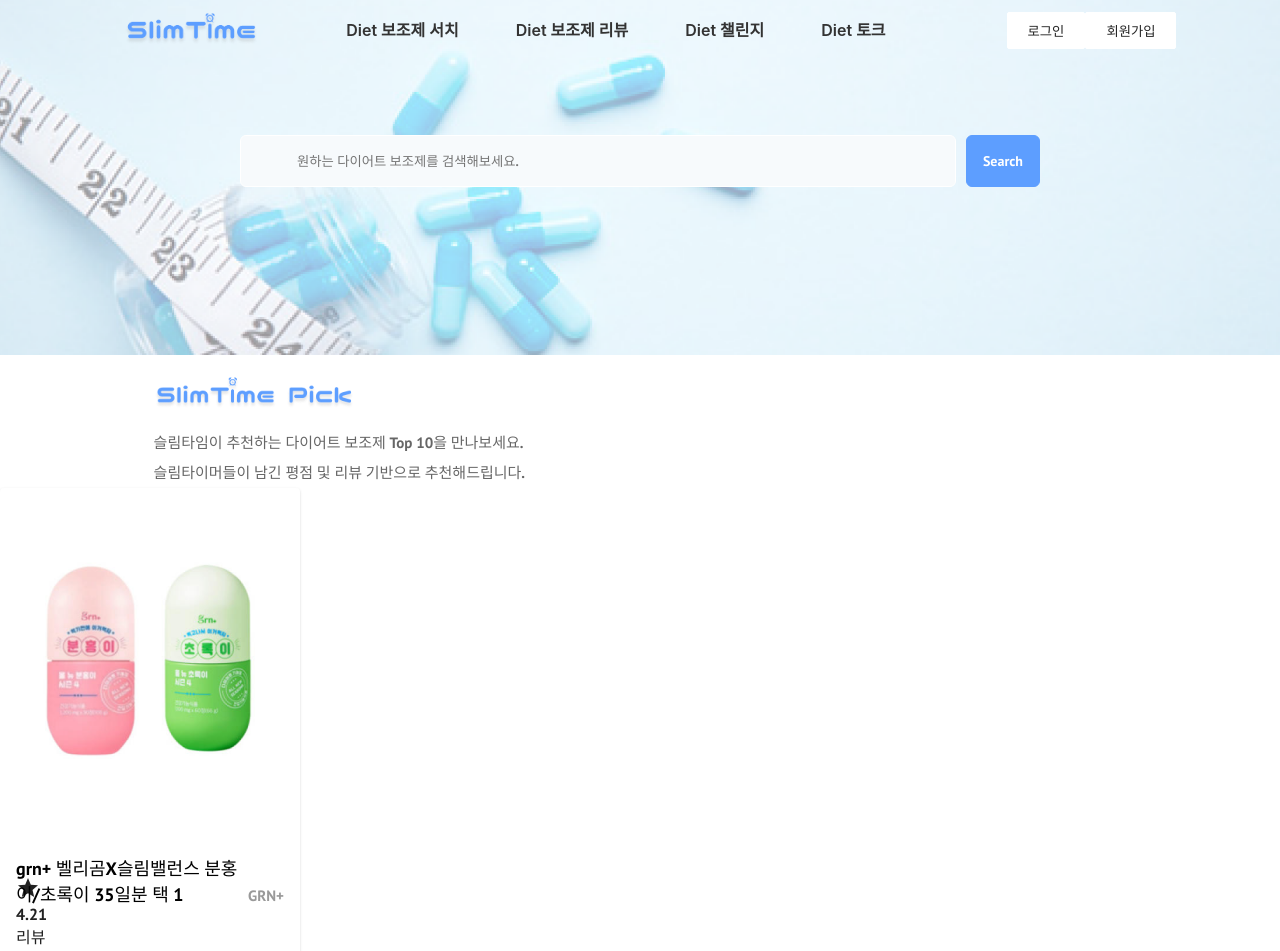
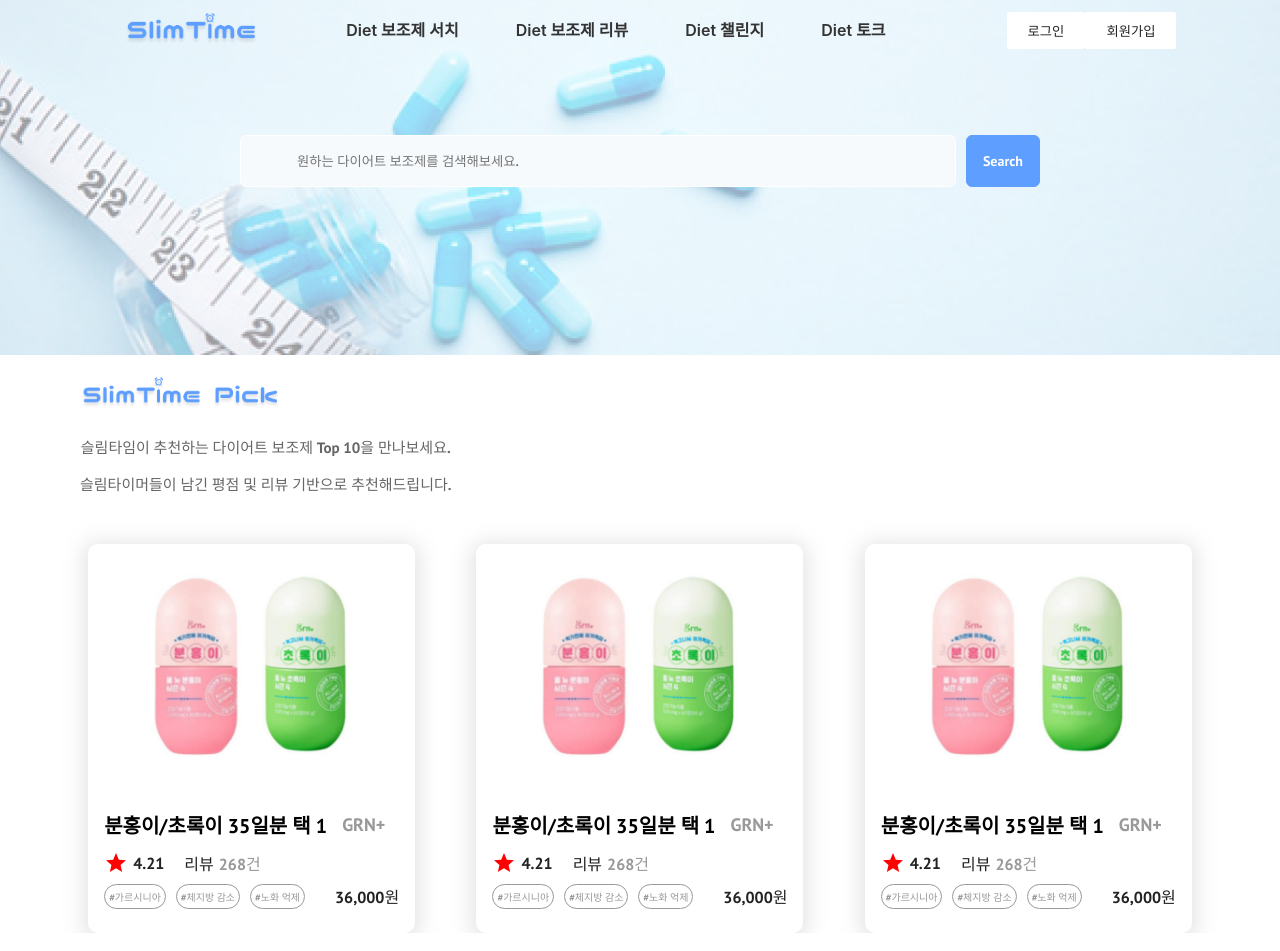
Before and after one commit to 2023-Mutsa-Project/1team-project, a React (Create React App) app in the folder slimtime/: page / in a window 1280 px wide. Shown: the top 951 px of the page. Built offline with nearby package versions, Linux system fonts and the light colour scheme.

Commit message:
cardcomponents

```diff
--- a/slimtime/src/Main.css
+++ b/slimtime/src/Main.css
@@ -58,11 +58,19 @@
     border-color: #2779bd ;
 }
 
+.pick-txt{
+    max-width: 1120px;
+    display: flex;
+    flex-direction: column;
+    align-items: flex-start;
+    text-align: center;
+    margin:0 auto/* 텍스트 가운데 정렬을 위해 추가 */
+  }
 
 .subtitleImg {
+    max-width: 1120px;
     width: 200px;
     height: auto;
-    margin-left: 12%;
     margin-top: 15px;
 }
 
@@ -72,7 +80,14 @@
     font-size: 15px;
     font-style: normal;
     font-weight: 400;
-    line-height: 200%;
-    margin-left:12%;
-    margin-top: 15px;
+    line-height: 250%;
+    margin-top: 20px;
 }
+
+.card-container {
+    max-width: 1120px;
+    margin: 0 auto;
+    justify-content: center;
+    align-items: center;
+    margin-top: 20px;
+  }
--- a/slimtime/src/Main.js
+++ b/slimtime/src/Main.js
@@ -41,12 +41,16 @@
             <Search />
         </div>
         <div className="pick-container">
+            <div className="pick-txt">
             <img src={subtitleImg} alt="Main Subtitle" className='subtitleImg'/>
             <div className="subtxt">
                 <p>슬림타임이 추천하는 다이어트 보조제 Top 10을 만나보세요. </p>
                 <p>슬림타이머들이 남긴 평점 및 리뷰 기반으로 추천해드립니다.</p>
             </div>
-            <div className="Cards">
+            </div>
+            <div className="card-container" style={{ display: 'flex', gap: '45px' }}>
+                <ReviewCard/>
+                <ReviewCard/>
                 <ReviewCard/>
             </div>
         </div>
--- a/slimtime/src/Search.js
+++ b/slimtime/src/Search.js
@@ -1,13 +1,54 @@
 "use client";
 import React from 'react';
 import Navbar from'./comp/Navbar';
+import ReviewCard from'./comp/Reviewcard';
+import './Main.css';
+import subtitleImg from './img/mainsubtitle.png'
+
 
 function Search() {
+    return (
+      <div className="container">
+        <div className="search-container">
+          <form>
+            <div className="search-section">
+                <input
+                    type="text"
+                    id="search"
+                    className="input"
+                    placeholder="원하는 다이어트 보조제를 검색해보세요."
+                    required
+                />
+
+              <button
+                type="submit"
+                className="button"
+              >
+                Search
+              </button>
+            </div>
+          </form>
+        </div>
+      </div>
+    );
+  }
+
+function Main() {
   return (
-      <div>
-        <Navbar />
-      </div>
+    <div>
+        <div className="main-container">
+            <Navbar />
+            <Search />
+        </div>
+        <div className="pick-container">
+            <img src={subtitleImg} alt="Main Subtitle" className='subtitleImg'/>
+            <div className="subtxt">
+                <p>슬림타임이 추천하는 다이어트 보조제 Top 10을 만나보세요. </p>
+                <p>슬림타이머들이 남긴 평점 및 리뷰 기반으로 추천해드립니다.</p>
+            </div>
+        </div>
+    </div>
   );
 }
 
-export default Search;
+export default Main;
--- a/slimtime/src/comp/Reviewcard.css
+++ b/slimtime/src/comp/Reviewcard.css
@@ -1,30 +1,76 @@
-.card-container{
-    border-radius: 10px;
-    background: #FFF;
-    box-shadow: 0px 5px 20px 3px rgba(153, 153, 153, 0.25);
-}
+.card-container {
+    max-width: 370px;
+  }
 
 .desc{
     display: flex;
     width: auto;
     height: 22px;
+
 }
 
 .productName{
     color: #000;
-    font-family: Roboto;
-    font-size: 18px;
-    font-style: normal;
-    font-weight: 500;
+    font-size: 20px;
+    font-weight: 700;
     line-height: normal;
 }
 
 .brandName{
     color: #999;
-    font-family: Inter;
-    font-size: 15px;
+    font-size: 18px;
     font-style: normal;
     font-weight: 500;
     line-height: normal;
-    margin-top: 32px;
+    margin-left: 15px;
+    margin-top: 3px;
 }
+
+.review{
+    display: flex;
+    width: auto;
+    margin-top: 20px;
+    height: 22px;
+
+}
+
+.rate {
+    display: flex;
+    align-items: center;
+    gap: 5px;
+  }
+
+.reviewcount {
+    display: flex;
+    align-items: center;
+    gap: 5px;
+    margin-left: 20px;
+  }
+
+ .detail{
+    display: flex;
+    gap:30px;
+ }
+
+  .hashtag-container{
+    display: flex;
+    gap: 10px;
+    margin-top: 10px;
+  }
+
+  .hashtag1 {
+    display: flex;
+    padding: 4px 4px;
+    justify-content: center;
+    align-items: center;
+    border-radius: 20px;
+    border: 1px solid #999;
+    display: inline-flex;
+    font-size: 10px;
+  }
+
+
+.price{
+    display: flex;
+    margin-top: 10px;
+}
--- a/slimtime/src/comp/Reviewcard.js
+++ b/slimtime/src/comp/Reviewcard.js
@@ -15,17 +15,17 @@
 export default function ReviewCard() {
 
   return (
-    <Card className="card-container" sx={{ maxWidth: 300 }}>
-      <CardMedia
-        component="img"
-        height="350"
-        image={ProductImg}
-        alt="Paella dish"
-      />
+    <Card className="card-container" style={{ boxShadow: '0px 3px 20px 5px rgba(153, 153, 153, 0.25)', borderRadius: '10px', overflow: 'hidden' }}>
+            <CardMedia
+                component="img"
+                height="250"
+                image={ProductImg}
+                alt="Paella dish"
+            />
       <CardContent>
         <div className="desc">
             <div className="productName">
-                <p>grn+ 벨리곰X슬림밸런스 분홍이/초록이 35일분 택 1</p>
+                <p>분홍이/초록이 35일분 택 1</p>
             </div>
             <div className="brandName">
                 <p>GRN+</p>
@@ -33,31 +33,31 @@
         </div>
             <div className="review">
                 <div className="rate">
-                    <StarIcon />
+                    <StarIcon style={{ color: 'red' }} />
                     <p>4.21</p>
                 </div>
                 <div className="reviewcount">
                     <p>리뷰</p>
-                    <p color="light-grey">268건</p>
+                    <p style={{ color: '#999999' }}>268건</p>
                 </div>
-                <div className="hashtag">
-                    <p>가르시니아</p>
-                    <p>체지방 감소</p>
-                    <p>노화 억제</p>
+            </div>
+            <div className="detail">
+                <div className="hashtag-container">
+                    <div className="hashtag1">
+                        <p style={{ color: '#999999' }}>#가르시니아</p>
+                    </div>
+                    <div className="hashtag1">
+                        <p style={{ color: '#999999' }}>#체지방 감소</p>
+                    </div>
+                    <div className="hashtag1">
+                        <p style={{ color: '#999999' }}>#노화 억제</p>
+                    </div>
                 </div>
                 <div className="price">
                     <p>36,000원</p>
                 </div>
             </div>
       </CardContent>
-      <CardActions disableSpacing>
-        <IconButton aria-label="add to favorites">
-          <FavoriteIcon />
-        </IconButton>
-        <IconButton aria-label="share">
-          <ShareIcon />
-        </IconButton>
-      </CardActions>
     </Card>
   );
 }
```
